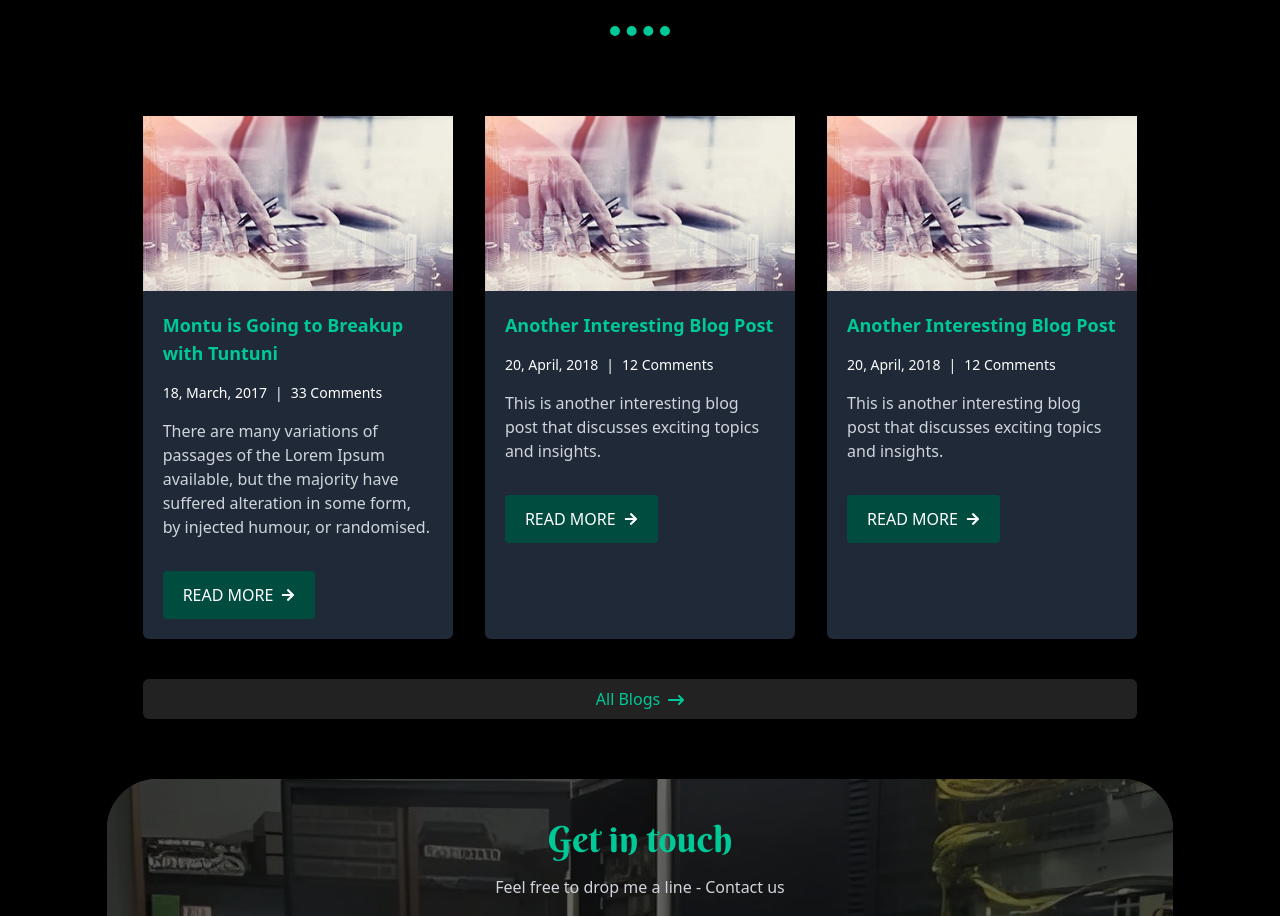
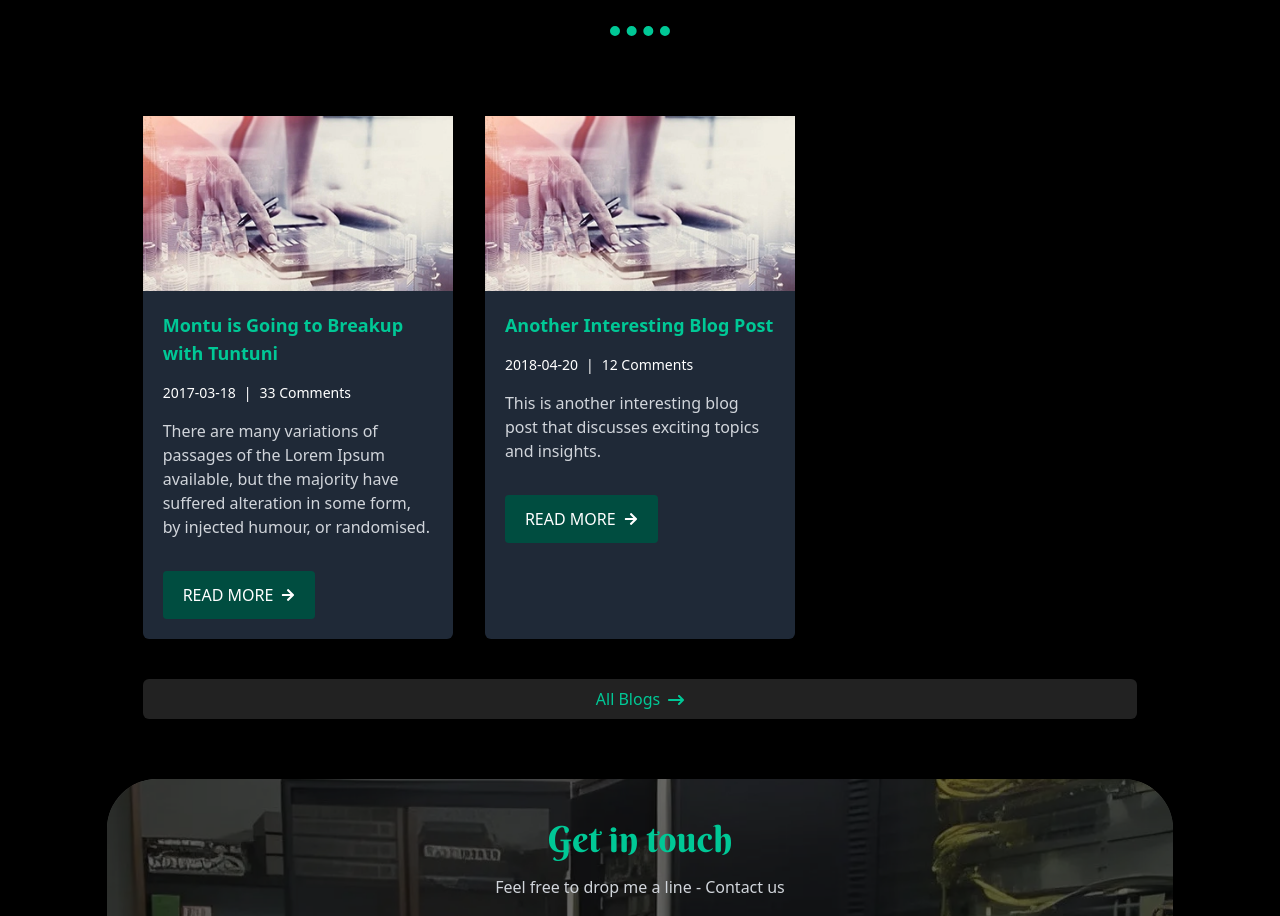
Before and after one commit to mahmoudramy93/portfolio, a Next.js app: page / in a window 1280 px wide. Shown: the part 4147-5063 px from the top of the page. Built offline with nearby package versions, Linux system fonts and the light colour scheme.

Commit message:
feat: :sparkles: active  blogs filter

```diff
--- a/src/app/blogs/page.tsx
+++ b/src/app/blogs/page.tsx
@@ -1,24 +1,34 @@
+"use client";
+
 import { Blog } from "@/components";
 import { CustomTitle } from "@/components/common";
 import { categoriesData } from "@/data/categoriesData";
 import { postsData } from "@/data/postsData";
+import { tags } from "@/data/tagsBlogData";
 import Link from "next/link";
-import React from "react";
+import React, { useState } from "react";
 
-const tags = [
-  { name: "graphic", href: "#" },
-  { name: "web", href: "#" },
-  { name: "development", href: "#" },
-  { name: "template", href: "#" },
-  { name: "media", href: "#" },
-];
+const BlogsPage = () => {
+  const [selectedCategory, setSelectedCategory] = useState("all");
+  const [selectedTags, setSelectedTags] = useState<string[]>([]);
+
+  const filteredPosts = postsData.filter((post) => {
+    const matchesCategory =
+      selectedCategory === "all" ||
+      post.category.toLowerCase() === selectedCategory.toLowerCase();
+    const matchesTags =
+      selectedTags.length === 0 ||
+      selectedTags.some((tag) => post.tags.includes(tag));
+    return matchesCategory && matchesTags;
+  });
 
   const renderCategories = () => {
     return categoriesData.map((category) => (
       <li key={category.name}>
         <Link
-        href={category.href}
+          href="#"
           className="text-gray-300 text-xl hover:text-tealGreen transition-all duration-300"
+          onClick={() => setSelectedCategory(category.name)}
         >
           {category.name}
         </Link>
@@ -30,8 +40,17 @@ const renderTags = () => {
     return tags.map((tag) => (
       <li key={tag.name} className="mb-8">
         <Link
-        href={tag.href}
-        className="text-lightTealGreen dark:text-tealGreen bg-gray-800 dark:bg-darkGray p-4 text-xl hover:text-tealGreen transition-all duration-300"
+          href="#"
+          className={`text-lightTealGreen dark:text-tealGreen bg-gray-800 dark:bg-darkGray p-4 text-xl hover:text-tealGreen transition-all duration-300 ${
+            selectedTags.includes(tag.name) ? "bg-lightTealGreen" : ""
+          }`}
+          onClick={() => {
+            if (selectedTags.includes(tag.name)) {
+              setSelectedTags(selectedTags.filter((t) => t !== tag.name));
+            } else {
+              setSelectedTags([...selectedTags, tag.name]);
+            }
+          }}
         >
           {tag.name}
         </Link>
@@ -39,8 +58,7 @@ const renderTags = () => {
     ));
   };
 
-const BlogsPage = () => {
-  const blogPosts = postsData.map((post) => {
+  const blogPosts = filteredPosts.map((post) => {
     return (
       <Blog
         key={post.id}
@@ -63,7 +81,7 @@ const BlogsPage = () => {
           description={"There is all my blogs"}
         />
         <div className="flex flex-col xl:flex-row gap-6">
-          <div className="grid grid-cols-1  gap-8 mb-10 w-full xl:w-3/4">
+          <div className="grid grid-cols-1 gap-8 mb-10 w-full xl:w-3/4">
             {blogPosts}
           </div>
           <div className="w-full xl:w-3/12">
@@ -72,7 +90,7 @@ const BlogsPage = () => {
                 <input
                   type="text"
                   placeholder="Enter Keyword..."
-                  className="p-4 w-5/6  outline-none bg-darkColor text-white"
+                  className="p-4 w-5/6 outline-none bg-darkColor text-white"
                 />
                 <input
                   type="submit"
@@ -85,7 +103,6 @@ const BlogsPage = () => {
                 <h3 className="text-tealGreen text-3xl border-b-2 border-tealGreen pb-4 mb-6">
                   Categories
                 </h3>
-
                 <ul className="space-y-6">{renderCategories()}</ul>
               </div>
 
--- a/src/data/postsData.ts
+++ b/src/data/postsData.ts
@@ -4,31 +4,27 @@ export const postsData = [
   {
     id: uuidv4(),
     title: "Montu is Going to Breakup with Tuntuni",
-    date: "18, March, 2017",
+    date: "2017-03-18",
     comments: 33,
     image: "blog_1",
     description:
       "There are many variations of passages of the Lorem Ipsum available, but the majority have suffered alteration in some form, by injected humour, or randomised.",
     link: "#",
+    category: "Lifestyle",
+    tags: ["graphic", "media"],
+    author: "John Doe",
   },
   {
     id: uuidv4(),
     title: "Another Interesting Blog Post",
-    date: "20, April, 2018",
+    date: "2018-04-20",
     comments: 12,
     image: "blog_1",
     description:
       "This is another interesting blog post that discusses exciting topics and insights.",
     link: "#",
-  },
-  {
-    id: uuidv4(),
-    title: "Another Interesting Blog Post",
-    date: "20, April, 2018",
-    comments: 12,
-    image: "blog_1",
-    description:
-      "This is another interesting blog post that discusses exciting topics and insights.",
-    link: "#",
+    category: "Web Development",
+    tags: ["web", "development"],
+    author: "Jane Smith",
   },
 ];
--- /dev/null
+++ b/src/data/tagsBlogData.ts
@@ -0,0 +1,7 @@
+export const tags = [
+  { name: "graphic", href: "#" },
+  { name: "web", href: "#" },
+  { name: "development", href: "#" },
+  { name: "template", href: "#" },
+  { name: "media", href: "#" },
+];
```
Also changed, not shown: 1 other file (tests, documents, lock files or other folders). Lines whose indentation alone changed are shown as unchanged.
